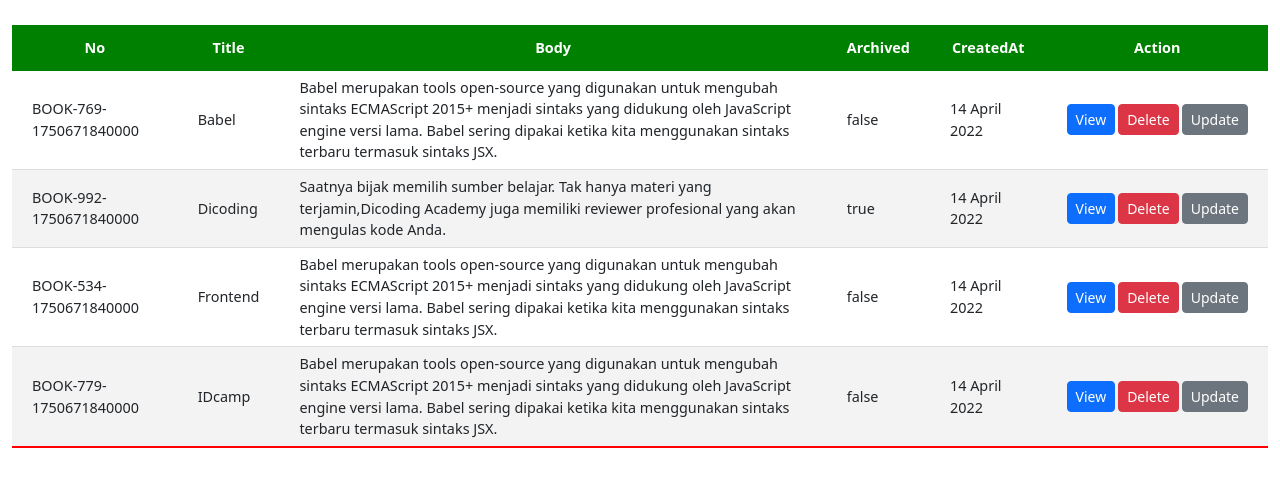
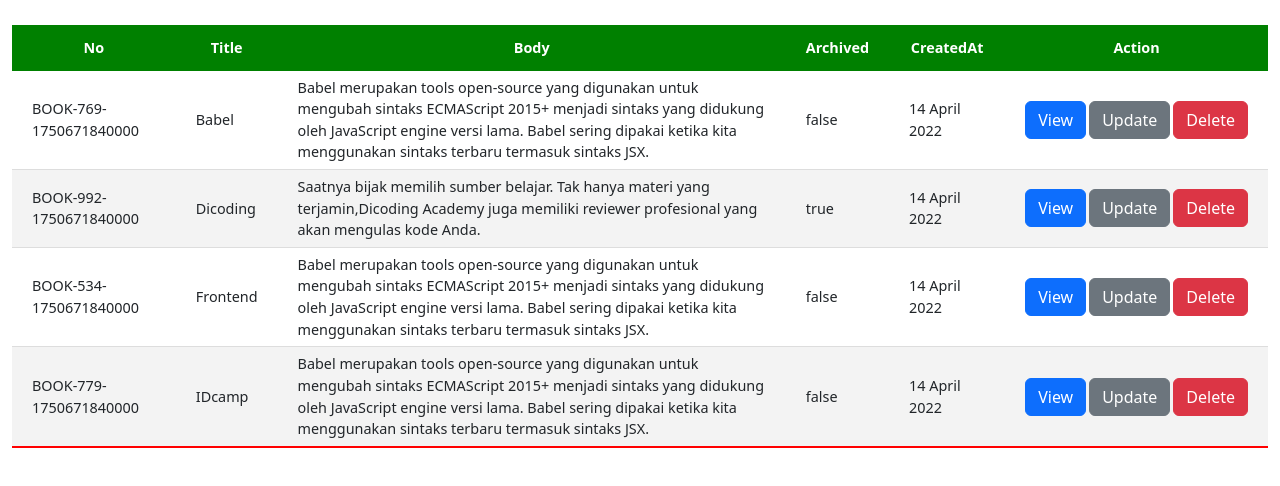
Before and after one commit to RonaldGustavo/to-do-list-react, a React (Create React App) app: page / in a window 1280 px wide. Shown: the top 486 px of the page. Built offline with nearby package versions, Linux system fonts and the light colour scheme.

Commit message:
add modal

```diff
--- a/package.json
+++ b/package.json
@@ -8,6 +8,7 @@
     "@testing-library/user-event": "^13.5.0",
     "bootstrap": "^5.3.2",
     "react": "^18.2.0",
+    "react-bootstrap": "^2.9.1",
     "react-dom": "^18.2.0",
     "react-router-dom": "^6.18.0",
     "react-scripts": "5.0.1",
--- a/src/assets/css/Home/Home.css
+++ b/src/assets/css/Home/Home.css
@@ -43,3 +43,8 @@
 tbody td {
   vertical-align: middle;
 }
+
+/* form  */
+.input__form {
+  width: 100%;
+}
--- a/src/components/DataBook.jsx
+++ b/src/components/DataBook.jsx
@@ -1,9 +1,40 @@
-import { bookData } from "../data";
+import { Button } from "react-bootstrap";
+import { bookData, modals } from "../data";
 import { generateDate } from "../utils/GenerateDate";
+import ModalComponent from "./Modal";
+import { useState } from "react";
 
 const DataBook = () => {
+  const [isSave, setIsSave] = useState(false);
+
+  const [showModal, setShowModal] = useState(null);
+
+  const [selectedBookID, setSelectedBookID] = useState(null);
+
+  const openModal = (modalTitle) => {
+    setShowModal(modalTitle);
+  };
+
+  const handleModal = (modalTitle, idBook) => {
+    openModal(modalTitle);
+    setSelectedBookID(idBook);
+    if (modalTitle === "View") {
+      setIsSave(false);
+    } else if (modalTitle === "Update") {
+      setIsSave(true);
+    } else if (modalTitle === "Delete") {
+      setIsSave(true);
+    }
+  };
+
   return (
     <>
+      <ModalComponent
+        showModal={showModal}
+        setShowModal={setShowModal}
+        isSave={isSave}
+        selectedBookId={selectedBookID}
+      />
       {bookData.map((data) => {
         return (
           <>
@@ -15,9 +46,24 @@
               <td>{generateDate(data.createdAt)}</td>
               <td>
                 <div className="action__book">
-                  <button className="btn btn-sm btn-primary">View</button>
-                  <button className="btn btn-sm btn-danger">Delete</button>
-                  <button className="btn btn-sm btn-secondary ">Update</button>
+                  {modals.map((modal) => (
+                    <div key={modal.id}>
+                      <Button
+                        variant={
+                          modal.title === "View"
+                            ? "primary"
+                            : modal.title === "Update"
+                            ? "secondary"
+                            : modal.title === "Delete"
+                            ? "danger"
+                            : "light"
+                        }
+                        onClick={() => handleModal(modal.title, data.id)}
+                      >
+                        {modal.title}
+                      </Button>
+                    </div>
+                  ))}
                 </div>
               </td>
             </tr>
--- /dev/null
+++ b/src/components/Modal.jsx
@@ -0,0 +1,70 @@
+import { Button, Modal } from "react-bootstrap";
+import { bookData, modals } from "../data";
+import ModalView from "./modal/ModalView";
+import ModalDelete from "./modal/ModalDelete";
+
+const ModalComponent = ({
+  showModal,
+  setShowModal,
+  isSave,
+  selectedBookId,
+}) => {
+  const closeModal = () => {
+    setShowModal(null);
+  };
+
+  const handleDelete = () => {
+    alert("Data berhasil dihapus");
+    setShowModal(null);
+  };
+
+  const handleUpdate = () => {
+    alert("update");
+    setShowModal(null);
+  };
+
+  console.log(isSave);
+
+  const selectedBook = bookData.find((book) => book.id === selectedBookId);
+
+  console.log(selectedBook);
+  return (
+    <>
+      {modals.map((modal) => (
+        <Modal
+          key={modal.title}
+          show={showModal === modal.title}
+          onHide={closeModal}
+        >
+          <Modal.Header closeButton>
+            <Modal.Title>{modal.title}</Modal.Title>
+          </Modal.Header>
+          <Modal.Body>
+            {modal.title === "View" ? (
+              <ModalView data={selectedBook} />
+            ) : modal.title === "Update" ? (
+              <p>Updated modal</p>
+            ) : (
+              <ModalDelete data={selectedBook} />
+            )}
+          </Modal.Body>
+          <Modal.Footer>
+            <Button variant="secondary" onClick={closeModal}>
+              Tutup
+            </Button>
+            {isSave && (
+              <Button
+                variant="primary"
+                onClick={modal.title === "Update" ? handleUpdate : handleDelete}
+              >
+                save
+              </Button>
+            )}
+          </Modal.Footer>
+        </Modal>
+      ))}
+    </>
+  );
+};
+
+export default ModalComponent;
--- /dev/null
+++ b/src/components/modal/ModalDelete.jsx
@@ -0,0 +1,11 @@
+const ModalDelete = ({ data }) => {
+  return (
+    <>
+      <p>
+        Are You sure want to delete ID: <b> {data.id}</b> ?
+      </p>
+    </>
+  );
+};
+
+export default ModalDelete;
--- /dev/null
+++ b/src/components/modal/ModalView.jsx
@@ -0,0 +1,60 @@
+import { generateDate } from "../../utils/GenerateDate";
+
+const ModalView = ({ data }) => {
+  console.log(data);
+  return (
+    <>
+      <label htmlFor="id">id</label>
+      <br />
+      <input
+        id="id"
+        name="id"
+        disabled
+        className="input__form"
+        value={data.id}
+      />
+      <br />
+      <label htmlFor="title">title</label>
+      <br />
+      <input
+        id="title"
+        name="title"
+        disabled
+        className="input__form"
+        value={data.title}
+      />
+      <br />
+      <label htmlFor="body">body</label>
+      <br />
+      <input
+        id="body"
+        name="body"
+        disabled
+        className="input__form"
+        value={data.body}
+      />
+      <br />
+      <label htmlFor="archived">archived</label>
+      <br />
+      <input
+        id="archived"
+        name="archived"
+        disabled
+        className="input__form"
+        value={data.archived}
+      />
+      <br />
+      <label htmlFor="createdAt">createdAt</label>
+      <br />
+      <input
+        id="createdAt"
+        name="createdAt"
+        disabled
+        className="input__form"
+        value={generateDate(data.createdAt)}
+      />
+    </>
+  );
+};
+
+export default ModalView;
--- a/src/data/index.js
+++ b/src/data/index.js
@@ -30,3 +30,24 @@
     createdAt: "2022-04-14T04:27:34.572Z",
   },
 ];
+
+export const modals = [
+  {
+    id: bookData[0].id,
+    title: "View",
+    body: "test",
+    isSave: false,
+  },
+  {
+    id: bookData[1].id,
+    title: "Update",
+    body: "test Edit",
+    isSave: true,
+  },
+  {
+    id: bookData[2].id,
+    title: "Delete",
+    body: "test Edit",
+    isSave: true,
+  },
+];
--- /dev/null
+++ b/src/utils/RemoveItem.js
@@ -0,0 +1,3 @@
+export const removeBook = (arr, id) => {
+  return arr.filter((book) => book.id !== id);
+};
```
Also changed, not shown: src/utils/GenerateDate.js (renamed from src/utils/GenerateDate.jsx), src/utils/GenerateID.js (renamed from src/utils/GenerateID.jsx), 1 other file (tests, documents, lock files or other folders).
